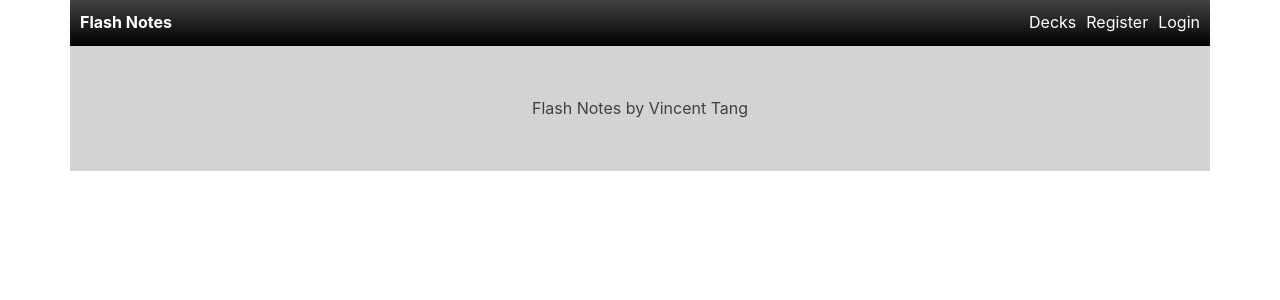
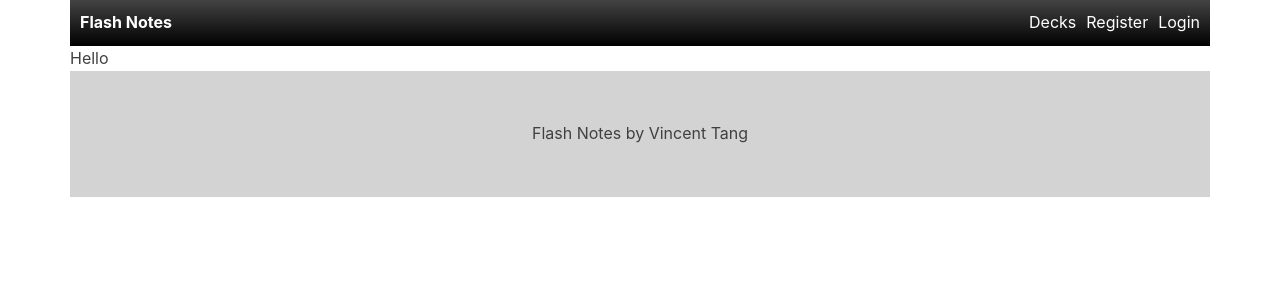
Before and after one commit to vincentntang/flashnotes-react, a React (Create React App) app in the folder frontend/: page /decks/1 in a window 1280 px wide. Shown: the top 300 px of the page. Built offline with nearby package versions, Linux system fonts and the light colour scheme.

Commit message:
added clickable decks

```diff
--- a/frontend/src/App.js
+++ b/frontend/src/App.js
@@ -9,6 +9,7 @@ import Footer from "./components/layout/Footer";
 import Login from "./components/auth/Login";
 import Register from "./components/auth/Register";
 import Decks from "./components/decks/Decks";
+import Deck from "./components/deck/Deck";
 
 // SCSS Variables declaration
 const theme = {
@@ -39,6 +40,7 @@ class App extends Component {
               <Route exact path="/register" component={Register} />
               <Route exact path="/login" component={Login} />
               <Route exact path="/decks" component={Decks} />
+              <Route exact path="/decks/:handle" component={Deck} />
             </div>
             <Footer />
           </div>
--- /dev/null
+++ b/frontend/src/components/deck/Deck.js
@@ -0,0 +1,7 @@
+import React, { Component } from "react";
+
+export default class Deck extends Component {
+  render() {
+    return <div>Hello</div>;
+  }
+}
```
